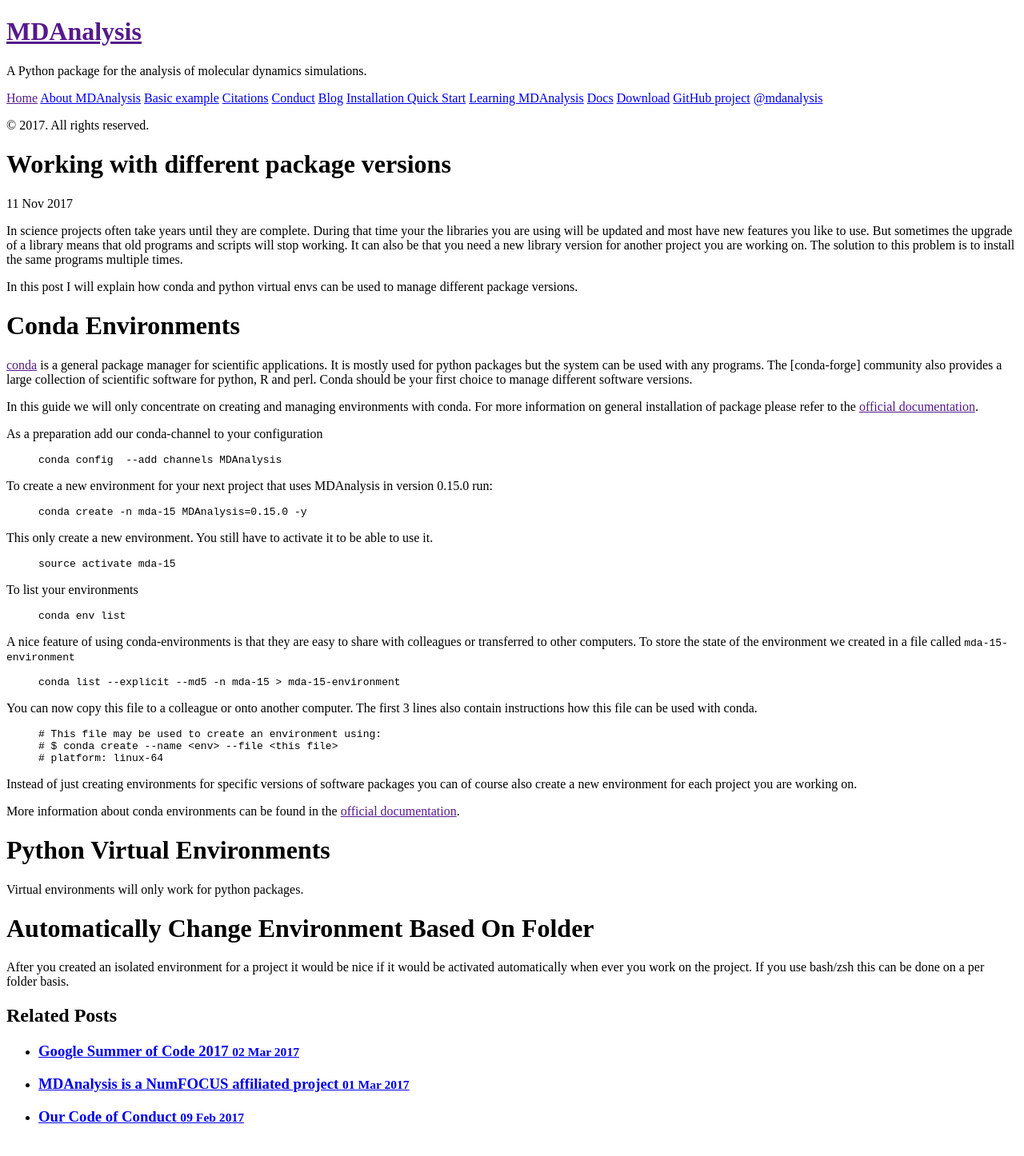
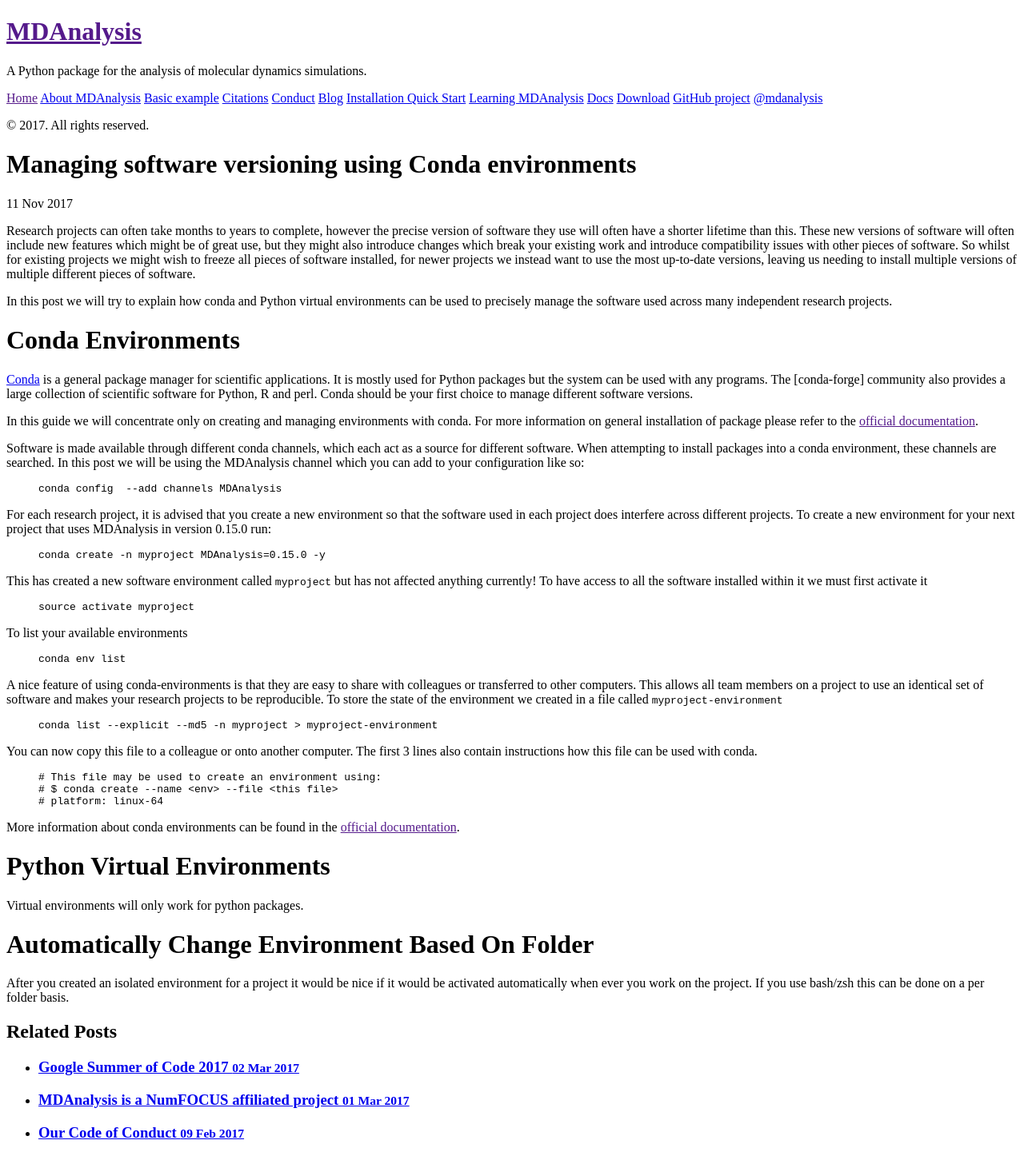
Before and after one commit to MDAnalysis/MDAnalysis.github.io, a Jekyll site: the page built from _posts/2017-11-11-environments.md, in a window 1280 px wide. Shown: the whole page at 80% size. Built offline with Jekyll 4.4.1, drawn with Linux system fonts in a browser that asks for light colours; comment, search, counter and statistics services are not loaded.

Commit message:
Update 2017-11-11-environments.md

```diff
--- a/_posts/2017-11-11-environments.md
+++ b/_posts/2017-11-11-environments.md
@@ -1,62 +1,75 @@
 ---
 layout: post
-title: Working with different package versions
+title: Managing software versioning using Conda environments
 ---
 
-In science projects often take years until they are complete. During that time
-your the libraries you are using will be updated and most have new features you
-like to use. But sometimes the upgrade of a library means that old programs and
-scripts will stop working. It can also be that you need a new library version
-for another project you are working on. The solution to this problem is to
-install the same programs multiple times.
+Research projects can often take months to years to complete, however the
+precise version of software they use will often have a shorter lifetime than
+this.  These new versions of software will often include new features which
+might be of great use, but they might also introduce changes which break
+your existing work and introduce compatibility issues with other pieces
+of software.  So whilst for existing projects we might wish to freeze
+all pieces of software installed, for newer projects we instead want to
+use the most up-to-date versions, leaving us needing to install multiple
+versions of multiple different pieces of software.
 
-In this post I will explain how conda and python virtual envs can be used to
-manage different package versions.
+In this post we will try to explain how conda and Python virtual environments
+can be used to precisely manage the software used across many independent
+research projects.
+
 
 # Conda Environments
 
-[conda]() is a general package manager for scientific applications. It is mostly
-used for python packages but the system can be used with any programs. The
-[conda-forge] community also provides a large collection of scientific software
-for python, R and perl. Conda should be your first choice to manage different
+[Conda](https://conda.io/docs/index.html) is a general package manager for scientific
+applications. It is mostly used for Python packages but the system can be used with
+any programs. The [conda-forge] community also provides a large collection of scientific software
+for Python, R and perl. Conda should be your first choice to manage different
 software versions.
 
-In this guide we will only concentrate on creating and managing environments
+In this guide we will concentrate only on creating and managing environments
 with conda. For more information on general installation of package please refer
 to the [official documentation]().
 
-As a preparation add our conda-channel to your configuration
+Software is made available through different conda channels, which each act as a
+source for different software.  When attempting to install packages into a conda
+environment, these channels are searched.  In this post we will be using the
+MDAnalysis channel which you can add to your configuration like so:
 
 {% highlight bash %}
 conda config  --add channels MDAnalysis
 {% endhighlight %}
 
+For each research project, it is advised that you create a new environment so that
+the software used in each project does interfere across different projects.
 To create a new environment for your next project that uses MDAnalysis in version
 0.15.0 run:
 
 {% highlight bash %}
-conda create -n mda-15 MDAnalysis=0.15.0 -y
+conda create -n myproject MDAnalysis=0.15.0 -y
 {% endhighlight %}
 
-This only create a new environment. You still have to activate it to be able to
-use it.
+This has created a new software environment called `myproject` but has not affected
+anything currently!  To have access to all the software installed within it we
+must first activate it
 
 {% highlight bash %}
-source activate mda-15
+source activate myproject
 {% endhighlight %}
 
-To list your environments
+To list your available environments
 
 {% highlight bash %}
 conda env list
 {% endhighlight %}
 
 A nice feature of using conda-environments is that they are easy to share with
-colleagues or transferred to other computers. To store the state of the
-environment we created in a file called `mda-15-environment`
+colleagues or transferred to other computers.  This allows all team members on
+a project to use an identical set of software and makes your research projects
+to be reproducible.  To store the state of the environment we created in a file
+called `myproject-environment`
 
 {% highlight bash %}
-conda list --explicit --md5 -n mda-15 > mda-15-environment
+conda list --explicit --md5 -n myproject > myproject-environment
 {% endhighlight %}
 
 You can now copy this file to a colleague or onto another computer. The first 3
@@ -67,11 +80,6 @@ lines also contain instructions how this file can be used with conda.
 # $ conda create --name <env> --file <this file>
 # platform: linux-64
 {% endhighlight %}
-
-Instead of just creating environments for specific versions of software packages
-you can of course also create a new environment for each project you are working
-on.
-
 
 More information about conda environments can be found in
 the [official documentation]().
```
